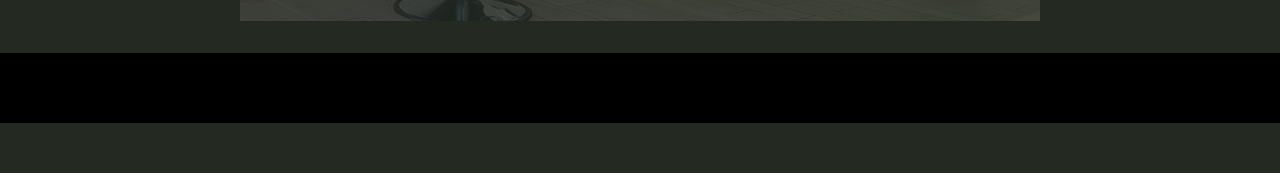
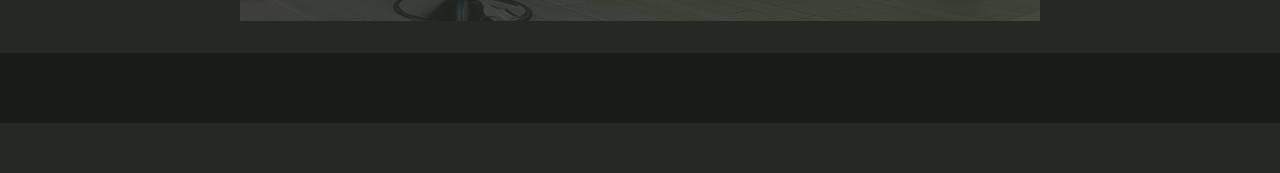
Before and after one commit to edwinperaza99/be-beauty, a Next.js app: page / in a window 1280 px wide. Shown: the part 1981-2154 px from the top of the page. Built offline with nearby package versions, Linux system fonts and the light colour scheme; a web font is replaced by a local one.

Commit message:
change divider color

```diff
--- a/app/index.css
+++ b/app/index.css
@@ -79,5 +79,5 @@ html {
 
 .divider {
 	height: 70px;
-	background-color: #000;
+	background-color: #191b16;
 }
```
